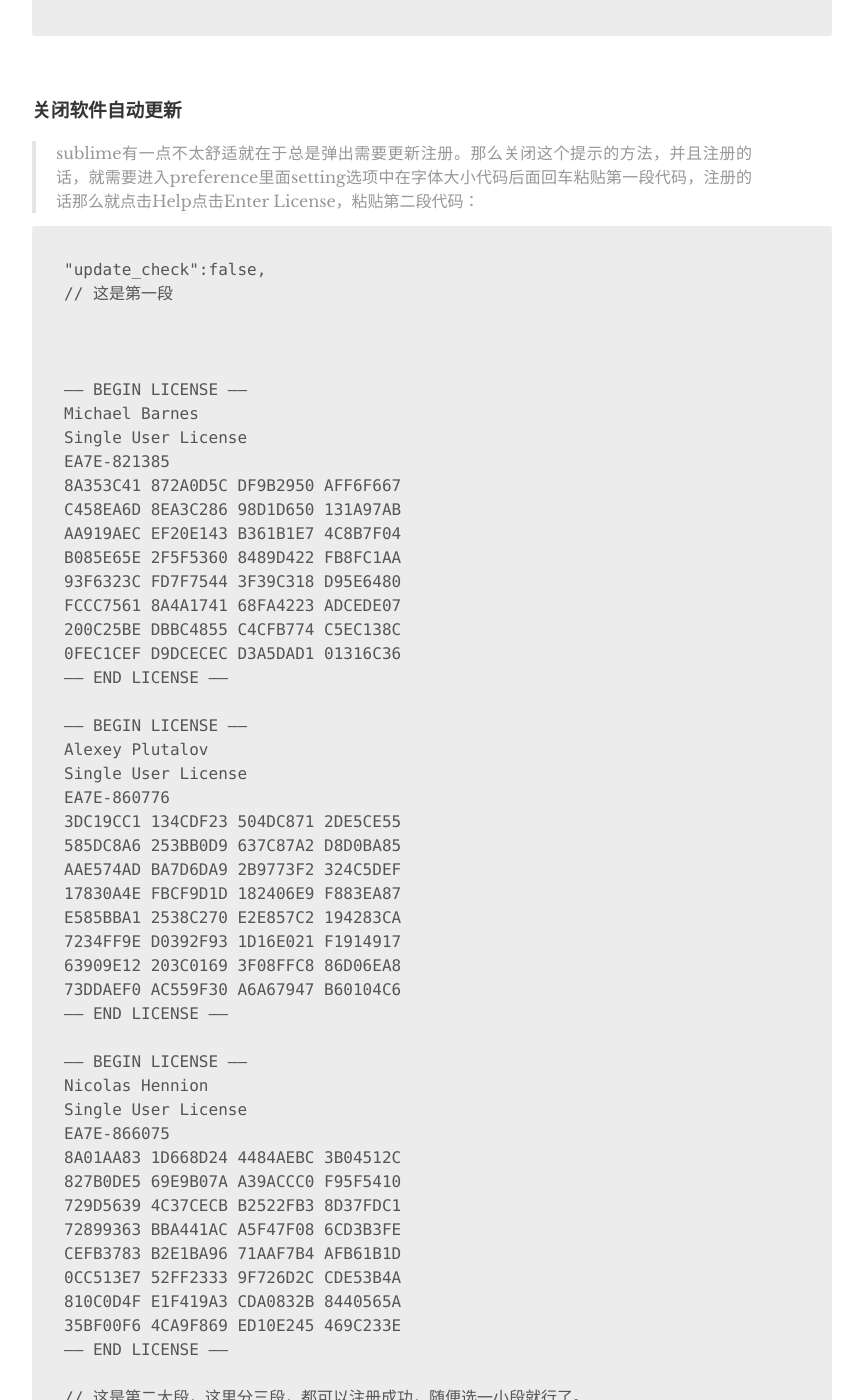
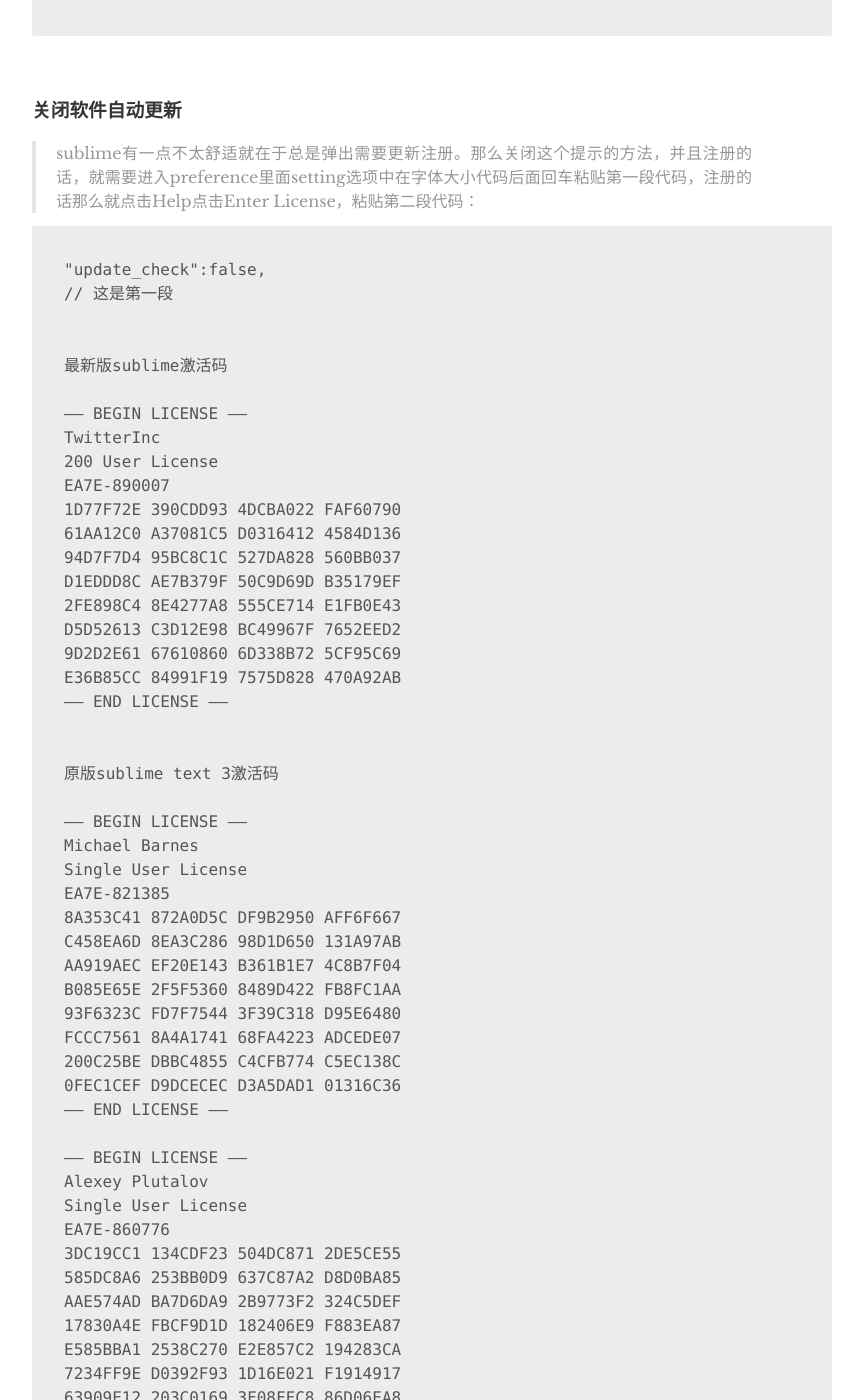
Before and after one commit to superinternation/hopeverse.github.io, a Jekyll site: the page built from _posts/2016-11-08-sublimetext.md, in a window 1280 px wide and 1400 px high, scrolled down 4920 px. Shown: the whole window, without its empty margins (208-1071 px from the left). Built offline with Jekyll 4.4.1, drawn with Linux system fonts in a browser that asks for light colours; comment, search, counter and statistics services are not loaded; some of the changed text lies outside the part shown.

Commit message:
Update 2016-11-08-sublimetext.md

```diff
--- a/_posts/2016-11-08-sublimetext.md
+++ b/_posts/2016-11-08-sublimetext.md
@@ -243,6 +243,24 @@
 // 这是第一段
 
 
+最新版sublime激活码
+
+—– BEGIN LICENSE —–
+TwitterInc
+200 User License
+EA7E-890007
+1D77F72E 390CDD93 4DCBA022 FAF60790
+61AA12C0 A37081C5 D0316412 4584D136
+94D7F7D4 95BC8C1C 527DA828 560BB037
+D1EDDD8C AE7B379F 50C9D69D B35179EF
+2FE898C4 8E4277A8 555CE714 E1FB0E43
+D5D52613 C3D12E98 BC49967F 7652EED2
+9D2D2E61 67610860 6D338B72 5CF95C69
+E36B85CC 84991F19 7575D828 470A92AB
+—— END LICENSE ——
+
+
+原版sublime text 3激活码
 
 —– BEGIN LICENSE —–
 Michael Barnes
```
